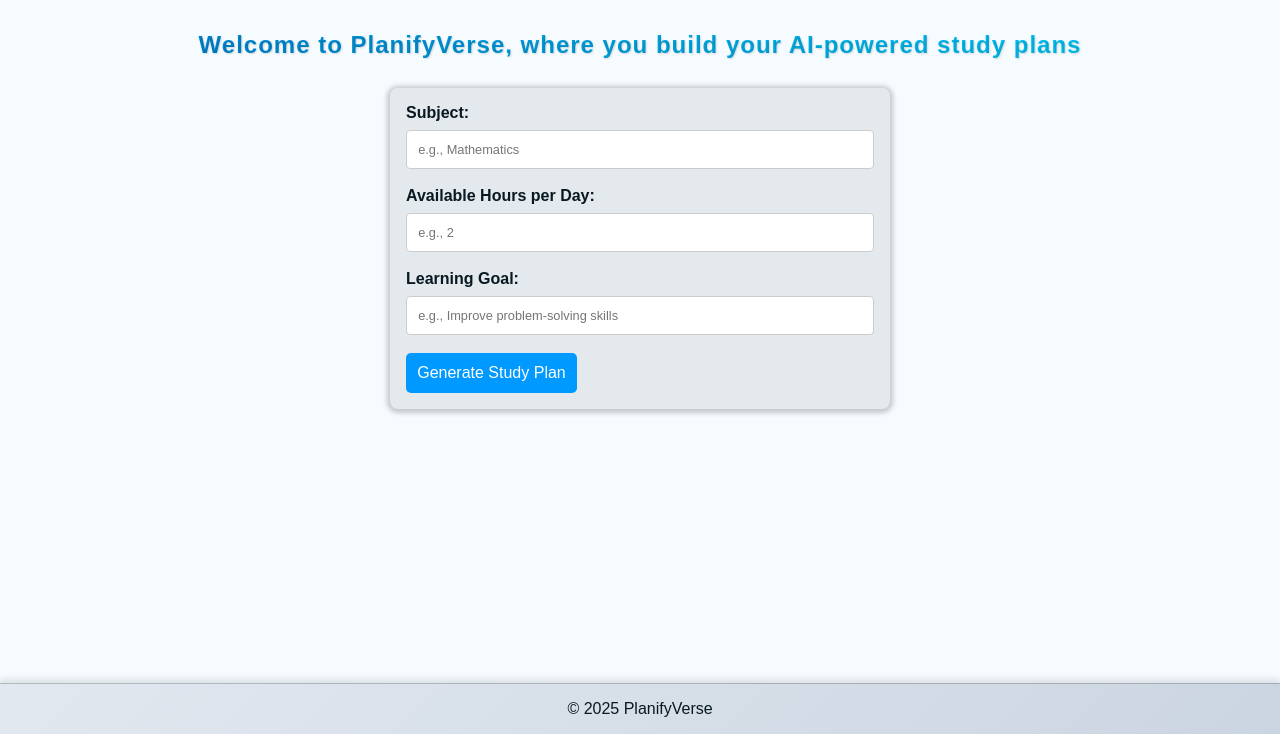
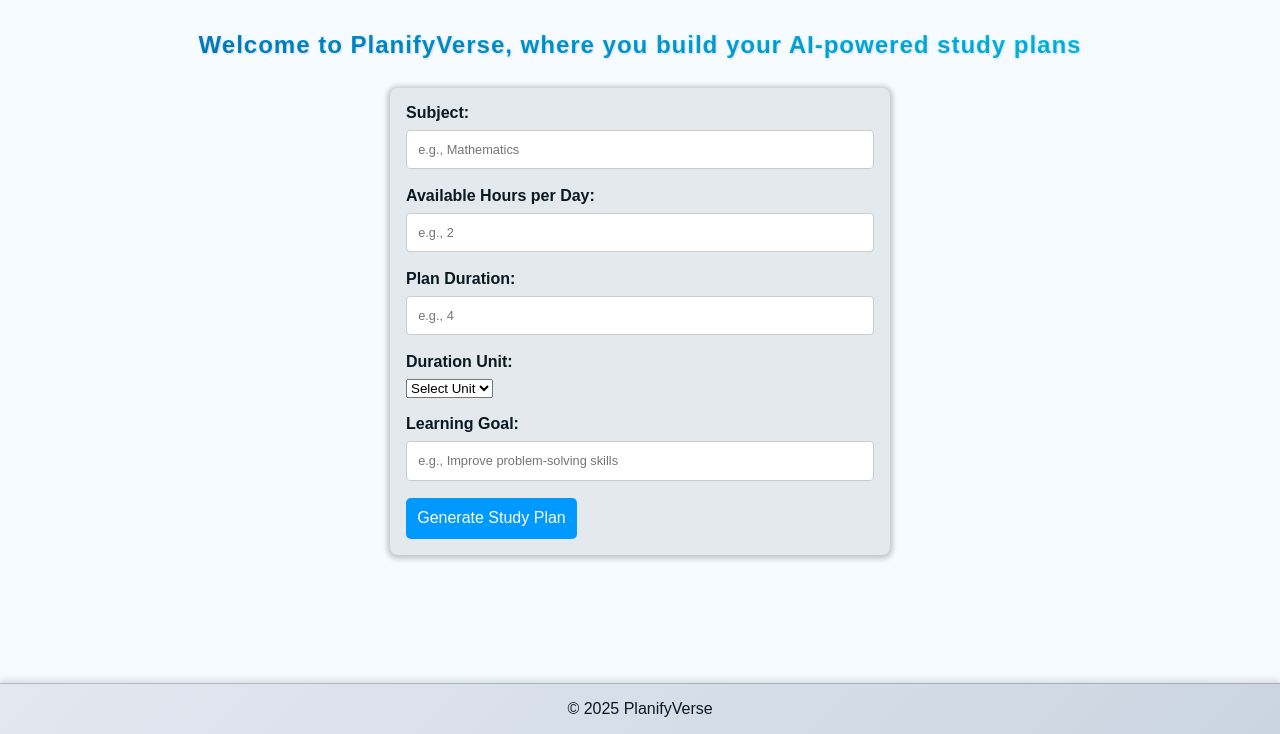
Before and after one commit to GuyTCharles/PlanifyVerse, a Flask app: page / in a window 1280 px wide. Shown: the part 66-800 px from the top of the page. Run offline with Flask 3, Linux system fonts and the light colour scheme; some libraries are stand-ins or nearby versions.

Commit message:
Update study plan generation: add duration inputs, refine AI prompt with bullet points and spacing, and improve modal and PDF formatting

```diff
--- a/app.py
+++ b/app.py
@@ -22,14 +22,20 @@
     subject = data.get('subject')
     time = data.get('time')
     goal = data.get('goal')
+    duration_value = data.get('durationValue')
+    duration_unit = data.get('durationUnit')
 
-    # Updated prompt: explicitly instruct to leave an extra blank line between each week
+    # Updated prompt to:
+    # 1) Include total plan duration in the introduction
+    # 2) Instruct ChatGPT to use bullet points for weeks, sub-bullets for days
+    # 3) Indent day lines under each week, with a blank line between weeks
+    # 4) Keep the answer concise (<=500 tokens), no double asterisks, no Markdown
     prompt = (
-        f"Write an introduction line: 'Study Plan for {subject} to improve {goal}:'. "
-        f"Then generate a concise study plan for the subject '{subject}', where the student studies for {time} hours per day. "
-        f"Use bullet points for each week (e.g., '• Week 1') and indent sub-bullets for daily tasks (e.g., '    - Day 1-2: ...'). "
-        "Please leave an extra blank line between each week's section to clearly separate the weeks. "
-        "Keep the entire response concise and under 500 tokens, and add a concise summary and the end of the response. "
+        f"Write an introduction line: 'Study Plan for {subject} to improve {goal} over {duration_value} {duration_unit}, "
+        f"studying {time} hours per day:'.\n\n"
+        "Use bullet points for each week (e.g., '• Week 1'), and for each day under that week, use an indented sub-bullet (e.g., '    - Day 1-2: ...').\n"
+        "Leave exactly one blank line between each week’s section. Align and indent all text so it’s easy to read.\n\n"
+        "Do not use double asterisks or Markdown formatting. Keep the entire plan as concise as possible (up to 500 tokens)."
     )
 
     try:
--- a/static/script.js
+++ b/static/script.js
@@ -63,6 +63,13 @@
   const subject = document.getElementById('subject').value;
   const time = document.getElementById('time').value;
   const goal = document.getElementById('goal').value;
+  const durationValue = document.getElementById('durationValue').value;
+  let durationUnit = document.getElementById('durationUnit').value;
+
+  // Dynamically adjust the duration unit: if the user enters 1, remove the trailing "s"
+  if (parseInt(durationValue) === 1 && durationUnit.toLowerCase().endsWith("s")) {
+    durationUnit = durationUnit.slice(0, -1);
+  }
 
   // Elements for feedback
   const spinner = document.getElementById('loadingSpinner');
@@ -71,16 +78,16 @@
   const planResultDiv = document.getElementById('studyPlanResult');
 
   // Reset/hide elements before making the request
-  planResultDiv.innerHTML = '';        // Clear old results
-  downloadBtn.style.display = 'none';  // Hide the PDF button
-  modal.style.display = 'none';        // Ensure modal is hidden initially
-  spinner.classList.remove('hidden');  // Show the spinner
+  planResultDiv.innerHTML = '';
+  downloadBtn.style.display = 'none';
+  modal.style.display = 'none';
+  spinner.classList.remove('hidden');
 
-  // Make the fetch request
+  // Make the fetch request including the duration values
   fetch('/generateStudyPlan', {
     method: 'POST',
     headers: { 'Content-Type': 'application/json' },
-    body: JSON.stringify({ subject, time, goal })
+    body: JSON.stringify({ subject, time, goal, durationValue, durationUnit })
   })
   .then(response => {
     if (!response.ok) {
@@ -89,21 +96,30 @@
     return response.json();
   })
   .then(data => {
-    // Hide the spinner once the request completes successfully
+    // Hide spinner
     spinner.classList.add('hidden');
 
-    // Insert the generated plan into the planResultDiv
-    planResultDiv.innerText = data.plan;  // Using innerText preserves line breaks from pre-wrap
+    // 1) Grab the plan text from server
+    let plan = data.plan;
 
-    // Show the modal containing the study plan
+    // 2) Remove double asterisks
+    plan = plan.replace(/\*\*/g, '');
+
+    // 3) Insert a bullet for lines that begin with 'Week' or 'Day'
+    plan = plan.replace(/^Week\s+(\d+)/gm, '• Week $1');
+    plan = plan.replace(/^Day\s+(\d+)/gm, '    - Day $1:');  // Added a colon for clarity
+
+    // 4) Display the cleaned text in the modal
+    planResultDiv.innerText = plan;
+
+    // Show modal & PDF button
     modal.style.display = 'block';
-
-    // Show the PDF download button
     downloadBtn.style.display = 'block';
   })
   .catch(error => {
     spinner.classList.add('hidden');
     console.error('Error:', error);
+
     planResultDiv.innerHTML = `<p style="color: #ff4444; font-weight: bold;">
       Error generating study plan. Please try again later.
     </p>`;
--- a/templates/planify-verse.html
+++ b/templates/planify-verse.html
@@ -24,14 +24,35 @@
         <label for="subject">Subject:</label>
         <input type="text" id="subject" name="subject" placeholder="e.g., Mathematics" required>
       </div>
+
       <div class="form-group">
         <label for="time">Available Hours per Day:</label>
         <input type="number" id="time" name="time" placeholder="e.g., 2" required>
       </div>
+
+      <!-- New: Plan Duration Value -->
+      <div class="form-group">
+        <label for="durationValue">Plan Duration:</label>
+        <input type="number" id="durationValue" name="durationValue" placeholder="e.g., 4" required>
+      </div>
+
+      <!-- New: Plan Duration Unit -->
+      <div class="form-group">
+        <label for="durationUnit">Duration Unit:</label>
+        <select id="durationUnit" name="durationUnit" required>
+          <option value="" disabled selected>Select Unit</option>
+          <option value="days">Days</option>
+          <option value="weeks">Weeks</option>
+          <option value="months">Months</option>
+          <option value="years">Years</option>
+        </select>
+      </div>
+
       <div class="form-group">
         <label for="goal">Learning Goal:</label>
         <input type="text" id="goal" name="goal" placeholder="e.g., Improve problem-solving skills">
       </div>
+
       <button type="submit">Generate Study Plan</button>
     </form>
 
```
